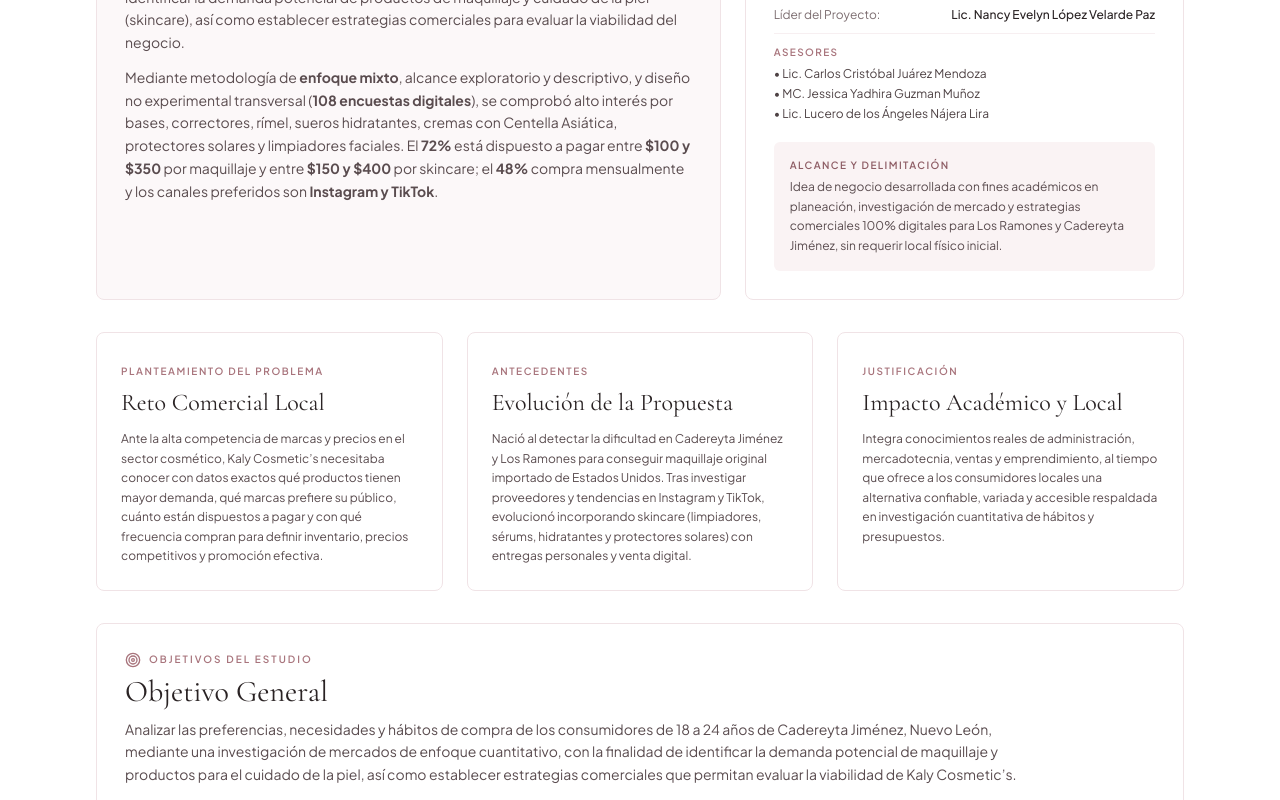
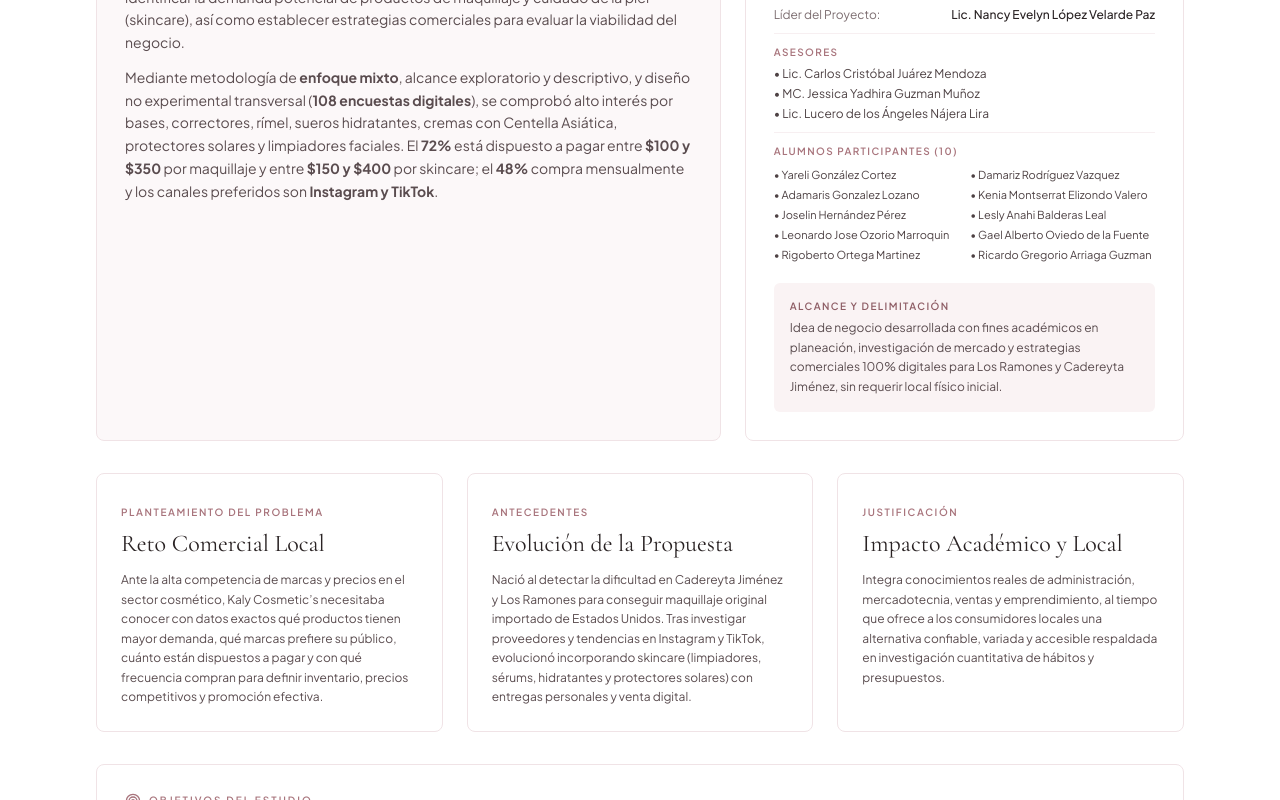
Before and after one commit to meldnmyrz/Kaly-Cosmetics, a React (Vite) app: page / in a window 1280 px wide. Shown: the part 2460-3260 px from the top of the page. Built offline with nearby package versions, Linux system fonts and the light colour scheme.

Commit message:
feat: agregar los 10 alumnos participantes en la ficha del proyecto y pie de página

```diff
--- a/src/components/layout/Footer.tsx
+++ b/src/components/layout/Footer.tsx
@@ -2,6 +2,7 @@ import React from 'react';
 import { Link } from 'react-router-dom';
 import { Instagram, Mail, Sparkles } from 'lucide-react';
 import { KalyLogo } from '../ui/KalyLogo';
+import { PROJECT_META } from '../../data/reportData';
 
 export const Footer: React.FC = () => {
   return (
@@ -82,6 +83,15 @@ export const Footer: React.FC = () => {
             </p>
           </div>
         </div>
+        {/* Subtle Team Credits Line */}
+        <div className="mt-8 border-t border-[#F3E7EA] pt-5 text-center">
+          <p className="text-[10px] font-semibold uppercase tracking-[0.18em] text-[#A8747C]">
+            Alumnos Participantes · Equipo {PROJECT_META.team}
+          </p>
+          <p className="mx-auto mt-1.5 max-w-4xl text-[11px] leading-relaxed text-[#7D6E71]">
+            {PROJECT_META.participants.join(' · ')}
+          </p>
+        </div>
       </div>
 
       {/* Thin Mauve Bottom Strip (matching Nura Beauty screenshot) */}
--- a/src/components/report/ExecutiveSummaryTab.tsx
+++ b/src/components/report/ExecutiveSummaryTab.tsx
@@ -95,6 +95,16 @@ export const ExecutiveSummaryTab: React.FC = () => {
                 <dd className="mt-1.5 space-y-1 text-[#4E4244]">
                   {PROJECT_META.advisors.map((advisor) => (
                     <p key={advisor}>• {advisor}</p>
+                  ))}
+                </dd>
+              </div>
+              <div className="border-t border-[#F7EFF1] pt-2.5">
+                <dt className="text-[10px] font-semibold uppercase tracking-[0.14em] text-[#A8747C]">
+                  Alumnos Participantes ({PROJECT_META.participants.length})
+                </dt>
+                <dd className="mt-2 grid grid-cols-1 gap-x-3 gap-y-1 text-[11px] text-[#4E4244] sm:grid-cols-2">
+                  {PROJECT_META.participants.map((student) => (
+                    <p key={student}>• {student}</p>
                   ))}
                 </dd>
               </div>
--- a/src/data/reportData.ts
+++ b/src/data/reportData.ts
@@ -15,6 +15,18 @@ export const PROJECT_META = {
     'Lic. Carlos Cristóbal Juárez Mendoza',
     'MC. Jessica Yadhira Guzman Muñoz',
     'Lic. Lucero de los Ángeles Nájera Lira',
+  ],
+  participants: [
+    'Yareli González Cortez',
+    'Damariz Rodríguez Vazquez',
+    'Adamaris Gonzalez Lozano',
+    'Kenia Montserrat Elizondo Valero',
+    'Joselin Hernández Pérez',
+    'Lesly Anahi Balderas Leal',
+    'Leonardo Jose Ozorio Marroquin',
+    'Gael Alberto Oviedo de la Fuente',
+    'Rigoberto Ortega Martinez',
+    'Ricardo Gregorio Arriaga Guzman',
   ],
   date: '3/12/26',
   region: 'Cadereyta Jiménez y Los Ramones, Nuevo León',
```
